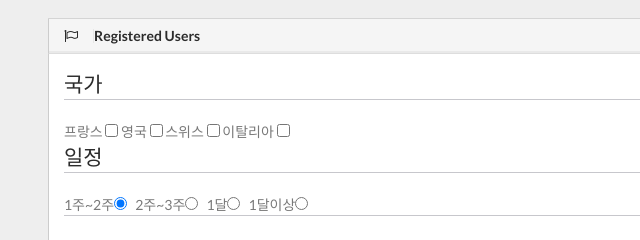
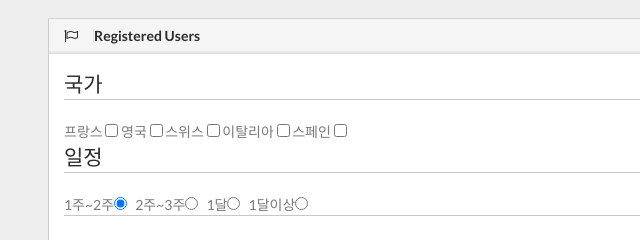
Before and after one commit to qodwnsdl/Test, a plain HTML site: page zzzzz/WebContent/index.html in a window 1280 px wide. Shown: the part 860-1100 px from the top of the page, 147-787 px from the left. Drawn offline with Linux system fonts and the light colour scheme.

Commit message:
다시저장

```diff
--- a/zzzzz/WebContent/index.html
+++ b/zzzzz/WebContent/index.html
@@ -485,6 +485,7 @@
                 영국 <input type="checkbox" name="Country" value="UK" />
                 스위스 <input type="checkbox" name="Country" value="Switzerland"/>
                 이탈리아 <input type="checkbox" name="Country" value="Italy"/>
+                스페인 <input type="checkbox" name="Country" value="Spain"/>
             </fieldset>
             <fieldset>
                 <legend>일정</legend>
```
